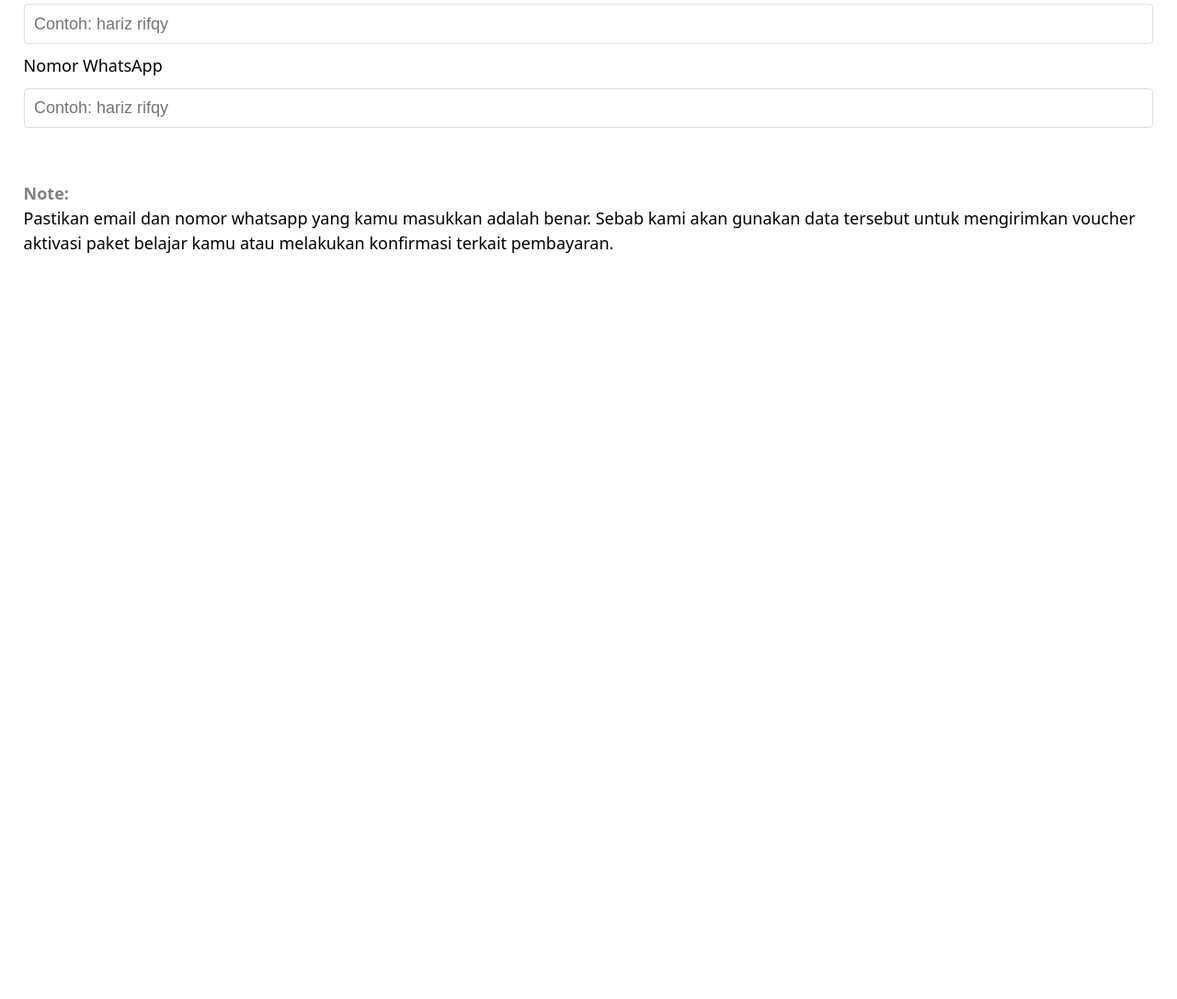
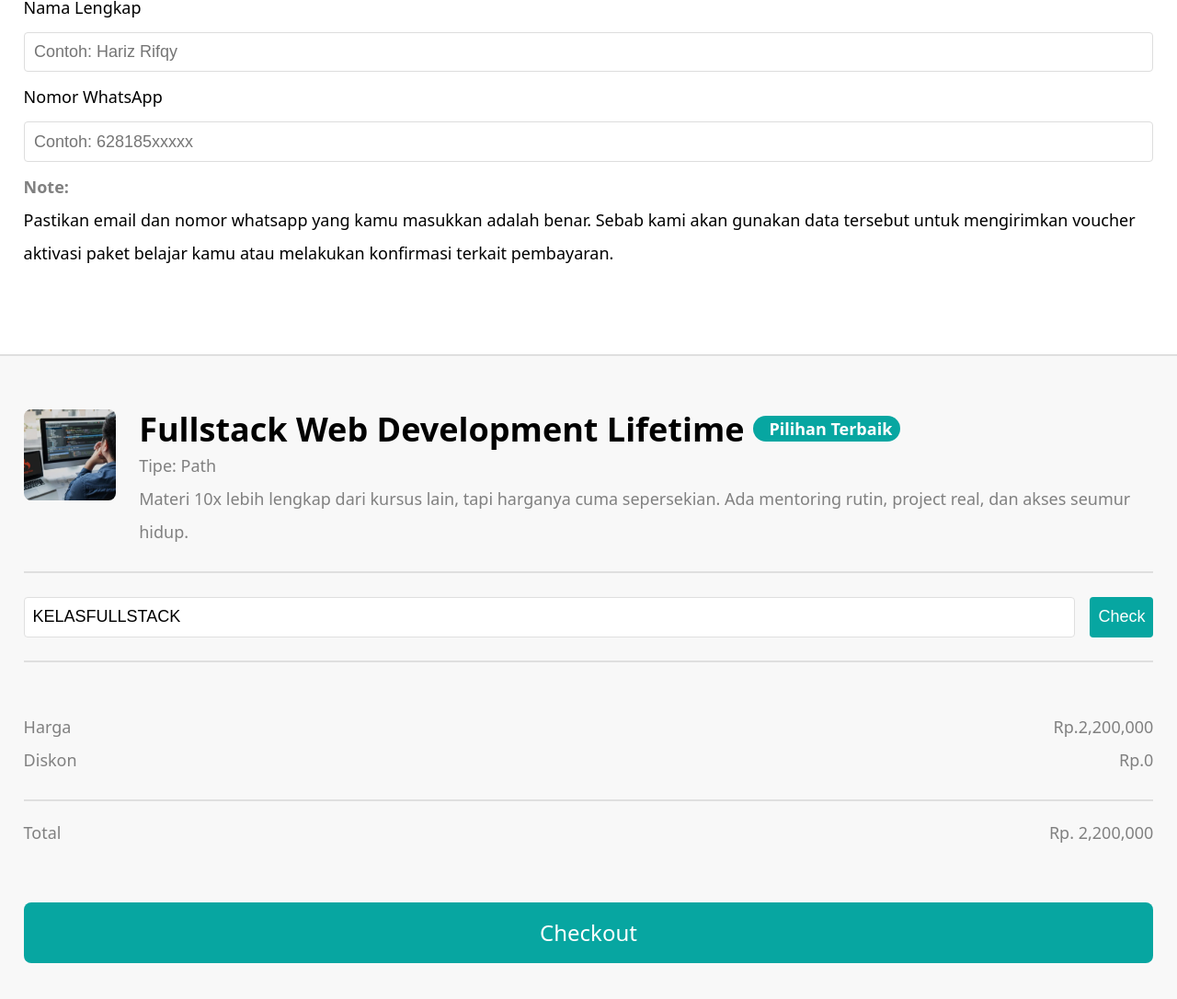
Before and after one commit to harizrifqy/Clone-KelasFullstack, a plain HTML site: page payment.html in a window 1280 px wide. Shown: the part 482-1568 px from the top of the page at 92% size. Before the commit the page ends 930 px from the top, so only its background shows below. Drawn offline with Linux system fonts and the light colour scheme.

Commit message:
feat: add payment page, coupon logic, and unify title-section styling

```diff
--- a/js/main.js
+++ b/js/main.js
@@ -4,4 +4,4 @@ const navbarLink = document.querySelector('.navbar-link');
 navToggle.addEventListener('click', () => {
   navToggle.classList.toggle('active');
   navbarLink.classList.toggle('active');
-});
+})
--- a/payment.html
+++ b/payment.html
@@ -12,9 +12,9 @@
 
 <body>
   <div class="container">
-    <section class="payment_wrapper">
+    <section class="info_customer">
       <h1 class="payment_title">Codepolitan Payment</h1>
-      <article class="info_customer">
+      <article class="customer">
         <h2 class="info_customer-title">Informasi Pelanggan</h2>
         <span>Lengkapi form di bawah ini</span>
         <form class="form email" action="">
@@ -22,24 +22,78 @@
           <input class="input_email" type="email" name="email" placeholder="Contoh: john@gmail.com">
         </form>
       </article>
-      <article class="info_customer">
+      <article class="customer">
         <h2 class="info_customer-title">Nama dan Nomor WhatsApp</h2>
         <form action="#" class="form name">
           <label for="name">Nama Lengkap</label>
-          <input class="input_name" type="text" name="name" placeholder="Contoh: hariz rifqy">
+          <input class="input_name" type="text" name="name" placeholder="Contoh: Hariz Rifqy">
         </form>
 
         <form action="#" class="form name_and_phone">
           <label for="name">Nomor WhatsApp</label>
-          <input class="input_name" type="text" name="name" placeholder="Contoh: hariz rifqy">
+          <input class="input_name" type="text" name="name" placeholder="Contoh: 628185xxxxx">
         </form>
+        <blockquote>
+          <summary>Note: </summary>
+          <p>Pastikan email dan nomor whatsapp yang kamu masukkan adalah benar. Sebab kami akan gunakan data tersebut
+            untuk mengirimkan voucher aktivasi paket belajar kamu atau melakukan konfirmasi terkait pembayaran.</p>
+        </blockquote>
       </article>
-      <blockquote>
-        <summary>Note: </summary>
-        <p>Pastikan email dan nomor whatsapp yang kamu masukkan adalah benar. Sebab kami akan gunakan data tersebut
-          untuk mengirimkan voucher aktivasi paket belajar kamu atau melakukan konfirmasi terkait pembayaran.</p>
-      </blockquote>
+    </section>
+    <section class="checkout">
+      <img class="img_checkout" src="img/img-paymentI.webp" alt="Course Image">
+      <article class="content_checkout">
+        <article class="header_checkout">
+          <h2 class="title_checkout">Fullstack Web Development Lifetime</h2>
+          <span class="badge_pilihan-terbaik"><svg xmlns="http://www.w3.org/2000/svg" width="20" height="20"
+              viewBox="0 0 24 24" fill="none" stroke="currentColor" stroke-width="2" stroke-linecap="round"
+              stroke-linejoin="round" class="lucide lucide-thumbs-up-icon lucide-thumbs-up">
+              <path d="M7 10v12" />
+              <path
+                d="M15 5.88 14 10h5.83a2 2 0 0 1 1.92 2.56l-2.33 8A2 2 0 0 1 17.5 22H4a2 2 0 0 1-2-2v-8a2 2 0 0 1 2-2h2.76a2 2 0 0 0 1.79-1.11L12 2a3.13 3.13 0 0 1 3 3.88Z" />
+            </svg>Pilihan Terbaik</span>
+        </article>
+        <span class="type_checkout">Tipe: Path</span>
+        <p class="info_materi">Materi 10x lebih lengkap dari kursus lain, tapi harganya cuma sepersekian. Ada mentoring
+          rutin, project real, dan akses seumur hidup.</p>
+      </article>
+      <!-- Struktur Input Kupon -->
+      <article class="coupon_section">
+        <div class="coupon_container">
+          <input type="text" class="coupon_input" placeholder="Kode Kupon (Jika ada)">
+          <button class="coupon_button" type="button" disabled>
+            Check
+          </button>
+        </div>
+      </article>
+      <article class="price_section">
+        <div class="price_container">
+          <p class="price_normal">Harga <span>Rp.2,200,000</span></p>
+          <p class="price_discount">Diskon <span>Rp.0</span></p>
+        </div>
+        <div class="total-price_container">
+          <p class="total_price">Total <span>Rp. 2,200,000</span></p>
+          <a class="btn checkout">Checkout</a>
+        </div>
+      </article>
     </section>
   </div>
+  <script>
+  const kuponInput = document.querySelector('.coupon_input');
+  const submitBtn = document.querySelector('.coupon_button');
+
+  window.addEventListener('DOMContentLoaded', () => {
+    kuponInput.value = 'KELASFULLSTACK';
+    submitBtn.disabled = false;
+  });
+
+  kuponInput.addEventListener('input', () => {
+    if (kuponInput.value.trim() === '') {
+      submitBtn.disabled = true;
+    } else {
+      submitBtn.disabled = false;
+    }
+  });
+</script>
 </body>
 </html>
--- a/style/app.css
+++ b/style/app.css
@@ -1,8 +1,9 @@
 html,
 body {
   font-family: system-ui, -apple-system, BlinkMacSystemFont, 'Segoe UI', Roboto, Oxygen, Ubuntu, Cantarell, 'Open Sans', 'Helvetica Neue', sans-serif;
-  line-height: 1.5;
+  line-height: 2;
   color: var(--white);
+  scroll-behavior: smooth;
 }
 
 body {
@@ -16,6 +17,17 @@ body {
   grid-template-columns: minmax(18.75rem, 1fr);
   width: 100%;
   max-width: 1200px;
+}
+
+.title-section {
+  font-size: var(--fs-lg);
+  font-weight: 800;
+  text-align: center;
+  line-height: 1.2;
+}
+
+.highlight_title-section {
+  color: var(--color-primary);
 }
 
 .navbar {
@@ -68,16 +80,20 @@ body {
   outline-offset: 2px;
 }
 
-.btn.silabus-navbar,
-.btn.login,
-.btn.join {
+.btn {
+  display: flex;
+  align-items: center;
   text-decoration: none;
-  font-weight: 500;
-  transition: all 0.3s ease;
+  padding: var(--space-xs);
+  border-radius: 0.25rem;
+  gap: var(--space-xs);
+  cursor: pointer;
 }
+
 
 .btn.silabus-navbar {
   color: gray;
+  font-size: var(--fs-md);
   font-weight: 800;
   transition: color 0.3s ease;
 }
@@ -90,12 +106,7 @@ body {
 .btn.join,
 .btn.join-hero,
 .btn.silabus-hero {
-  display: flex;
   justify-content: center;
-  gap: var(--space-xs);
-  padding: var(--space-xs);
-  border-radius: 0.25rem;
-  transition: all 0.15s ease;
 }
 
 .btn.login {
@@ -121,24 +132,16 @@ body {
   display: block;
   background: transparent;
   align-self: center;
-  padding: 10px;
+  padding: 0.625rem; /* setara 10px*/
   border: none;
   cursor: pointer;
   z-index: 100;
 }
 
-.nav-toggle.active .bar:nth-child(2) {
-  opacity: 0;
-}
+.nav-toggle.active .bar:nth-child(2) {opacity: 0;}
+.nav-toggle.active .bar:nth-child(1) {transform: translateY(6px) rotate(45deg);}
 
-.nav-toggle.active .bar:nth-child(1) {
-  transform: translateY(6px) rotate(45deg);
-}
-
-.nav-toggle.active .bar:nth-child(3) {
-  transform: translateY(-7px) rotate(-45deg);
-  height: 0.125rem;
-}
+.nav-toggle.active .bar:nth-child(3) {transform: translateY(-7px) rotate(-45deg);height: 0.125rem;}
 
 
 .nav-toggle .bar {
@@ -150,13 +153,8 @@ body {
   transition: all 0.3s ease-in-out;
 }
 
-.nav-toggle .bar:nth-child(2) {
-  height: 0.1rem;
-}
-
-.nav-toggle .bar:nth-child(3) {
-  height: 0.1rem;
-}
+.nav-toggle .bar:nth-child(2) {height: 0.1rem;}
+.nav-toggle .bar:nth-child(3) {height: 0.1rem;}
 
 
 /* Hero Section */
@@ -178,6 +176,7 @@ body {
 }
 
 .left-section {
+  flex: 1;
   display: flex;
   flex-direction: column;
   gap: var(--fs-lg);
@@ -186,10 +185,7 @@ body {
 .title-hero {
   font-size: var(--fs-lg);
   font-weight: 800;
-}
-
-.title-hero span {
-  color: var(--color-primary);
+  line-height: 1.2;
 }
 
 .description-hero,
@@ -207,10 +203,6 @@ body {
   gap: var(--space-xs);
 }
 
-.btn.join-hero,
-.btn.silabus-hero {
-  text-decoration: none;
-}
 
 .btn.join-hero {
   background-color: var(--color-primary);
@@ -234,6 +226,7 @@ body {
 }
 
 .right-section {
+  flex: 1;
   position: relative;
   display: block;
 }
@@ -261,8 +254,7 @@ body {
 
 
 .img-hero {
-  max-width: 100%;
-  height: auto;
+  width: 100%;
   display: block;
 }
 
@@ -286,7 +278,6 @@ body {
   padding: var(--space-sm);
   background: linear-gradient(to right, var(--main-bg), var(--bg-navbar));
   border-radius: 0.25rem;
-  text-align: center;
 }
 
 .img-intro {
@@ -300,12 +291,12 @@ body {
   flex-direction: column;
   gap: var(--space-xs);
   margin-bottom: var(--space-lg);
-  text-align: left;
 }
 
 .struggle-conclusion {
-  color: var(--color-secondary);
-  font-weight: 600;
+  color: var(--color-primary);
+  font-weight: 700;
+  text-align: center;
 }
 
 
@@ -316,22 +307,13 @@ body {
   flex-direction: column;
   align-items: center;
   gap: var(--space-xl);
-  padding: var(--space-md);
   margin-top: var(--space-2xl);
 }
 
 
-.title.cta {
-  font-size: var(--fs-lg);
-  font-weight: 800;
-  text-align: center;
-  line-height: 1.2;
-}
-
 .highlight-title-cta {
   color: var(--color-secondary);
 }
-
 
 .img-dashboard-2,
 .img-dashboard,
@@ -341,9 +323,6 @@ body {
   width: 100%;
 }
 
-.description-materi {
-  line-height: 2;
-}
 
 .info-materi {
   margin: var(--space-md) 0;
@@ -356,16 +335,15 @@ body {
 
 .btn.video-explanation {
   align-self: start;
-  display: flex;
   align-items: center;
-  gap: var(--space-xs);
   background-color: var(--color-primary);
-  border: none;
-  padding: var(--space-xs);
-  font-weight: 600;
-  border-radius: 0.25rem;
-  cursor: pointer;
-  transition: transform 0.15s ease;
+  color: var(--black);
+  font-weight: 700;
+  max-width: 15rem;
+  padding: 0.5rem;
+  transition:
+  background-color 0.3s ease
+  transform 0.2s ease-out;
 }
 
 .btn.video-explanation:hover {
@@ -380,7 +358,6 @@ body {
   display: flex;
   flex-direction: column;
   gap: var(--space-md);
-  line-height: 2;
 }
 
 .learning-facilities {
@@ -397,9 +374,7 @@ body {
 
 
 .title-learning-facilities {
-  font-size: var(--fs-lg);
   text-align: center;
-  font-weight: 800;
 }
 
 .title-learning-facilities span {
@@ -412,7 +387,6 @@ body {
   align-items: center;
   gap: var(--space-xs);
   margin-bottom: var(--space-sm);
-  line-height: 1.5;
 }
 
 .facilities-list li svg {
@@ -428,6 +402,7 @@ body {
   padding: var(--space-md);
   border-radius: 0.25rem;
   margin-top: var(--space-3xl);
+  scroll-margin-top: var(--space-3xl);
 }
 
 .study-materials_header {
@@ -437,10 +412,6 @@ body {
   gap: var(--space-lg);
 }
 
-.study-materials_title {
-  font-size: var(--fs-lg);
-  font-weight: 800;
-}
 
 .study-materials_title span {
   color: var(--color-primary);
@@ -477,7 +448,6 @@ body {
 .description_materials {
   background-color: var(--bg-navbar);
   padding: var(--space-md);
-  line-height: 2;
   padding: 0 var(--space-lg) var(--space-md) var(--space-lg);
   animation: slideDown 0.3s ease;
 }
@@ -511,9 +481,6 @@ body {
   color: var(--color-primary);
 }
 
-.learning-project_description {
-  line-height: 2;
-}
 
 .learning-project_content {
   text-align: start;
@@ -598,7 +565,6 @@ body {
   background-color: rgba(106, 106, 106, 0.384);
   padding: var(--space-md);
   border-radius: 0.25rem;
-  line-height: 2;
 }
 
 .sallary ul li:nth-child(1),
@@ -622,6 +588,7 @@ body {
 }
 
 
+/* Card Bundling Semua Kelas*/
 .card.economical-package {
   background-color: rgba(106, 106, 106, 0.384);
   border-radius: 1rem;
@@ -643,7 +610,7 @@ body {
 
 .title.card-economical {
   font-size: var(--fs-lg);
-  color: black;
+  color: var(--black);
   background-color: var(--color-secondary);
   width: 100%;
   border-top-left-radius: 1rem;
@@ -666,12 +633,15 @@ body {
 .price-normal {
   color: rgb(246, 65, 65);
   font-size: var(--fs-md);
+  font-weight: 400;
   text-decoration: line-through;
+  line-height: 1;
 }
 
 .price-discount {
   font-size: var(--fs-2xl);
   color: rgb(144, 197, 63);
+  line-height: 1;
 }
 
 .btn.join-card {
@@ -705,7 +675,6 @@ body {
   margin-top: var(--space-2xl);
 }
 
-
 .footer-wrapper {
   max-width: 100%;
   padding: var(--space-xl) var(--space-lg);
@@ -714,24 +683,16 @@ body {
   gap: var(--space-lg);
 }
 
-
-.company-profile {
+.contact-wrapper,
+.location-on-maps,
+.company-profile,
+.contact  {
   display: flex;
   flex-direction: column;
   gap: var(--space-sm);
 }
 
-
-.contact-wrapper,
-.location-on-maps {
-  display: flex;
-  flex-direction: column;
-  gap: var(--space-md);
-}
-
 .contact {
-  display: flex;
-  flex-direction: column;
   justify-content: center;
   gap: var(--space-md);
 }
@@ -741,7 +702,6 @@ body {
   font-size: var(--fs-md);
   font-weight: 700;
 }
-
 
 .email,
 .phone,
@@ -762,7 +722,6 @@ body {
   max-width: 24px;
 }
 
-
 .footer_brand {
   max-width: var(--width-logo-desktop);
 }
@@ -773,7 +732,7 @@ body {
 @media (min-width: 55em) {
 
   /* setara dengan 880px */
-  .img-hero {
+  .navbar_brand {
     width: var(--width-logo-tablet);
   }
 
--- a/style/payment.css
+++ b/style/payment.css
@@ -1,29 +1,29 @@
 html,
 body {
   font-family: system-ui, -apple-system, BlinkMacSystemFont, 'Segoe UI', Roboto, Oxygen, Ubuntu, Cantarell, 'Open Sans', 'Helvetica Neue', sans-serif;
-  line-height: 1.5;
+  line-height: 2;
   color: var(--white);
+  scroll-behavior: smooth;
 }
 
 body {
   min-height: 100vh;
   color: var(--black);
-  padding-bottom: 10rem;
   font-size: var(--fs-base);
 }
 
 .container {
   display: grid;
   grid-template-columns: 1fr;
-  gap: var(--space-xl);
+  gap: var(--space-md);
 }
 
 
-.payment_wrapper {
+.info_customer {
   padding: var(--space-md) var(--space-md) var(--space-xs);
   display: flex;
   flex-direction: column;
-  gap: var(--space-xl);
+  gap: var(--space-lg);
 }
 
 .payment_title {
@@ -31,8 +31,8 @@ body {
   margin-top: var(--space-md);
 }
 
-
-.info_customer {
+.customer,
+.form {
   display: flex;
   flex-direction: column;
   gap: var(--space-xs);
@@ -42,18 +42,15 @@ body {
   font-size: var(--fs-md);
 }
 
-.info_customer span {color: gray;}
+.info_customer span {
+  color: gray;
+}
 
-
-.form {
-  display: flex;
-  flex-direction: column;
-  gap: var(--space-xs);
-}
 
 .input_email,
 .input_name,
-.input_voucher-disc {
+.input_voucher-disc,
+.coupon_input {
   padding: 0.65rem;
   border: 1px solid rgb(221, 221, 221);
   border-radius: 0.25rem;
@@ -64,3 +61,145 @@ summary {
   font-weight: 700;
   color: gray;
 }
+
+
+.checkout {
+  width: 100%;
+  background-color: var(--color-bg-payment);
+  display: grid;
+  grid-template-columns: minmax(3.125rem, 6.25rem) minmax(6.25rem, 1fr);
+  gap: var(--space-md);
+  padding: var(--space-xl) var(--space-md);
+  margin-top: var(--space-xl);
+  border-top: 2px solid rgb(223, 223, 223);
+}
+
+.img_checkout {
+  max-width: 100%;
+  border-radius: 0.5rem;
+}
+
+.title_checkout {
+  font-size: var(--fs-lg);
+  font-weight: 700;
+  line-height: 1.2;
+}
+
+.header_checkout {
+  display: flex;
+  align-items: center;
+  flex-wrap: wrap;
+  gap: var(--space-xs);
+}
+
+.badge_pilihan-terbaik {
+  font-size: var(--fs-base);
+  color: var(--white);
+  font-weight: 600;
+  background-color: var(--bg-btn-payment);
+  padding: 0 var(--space-xs);
+  border-radius: 1rem;
+  display: flex;
+  align-items: center;
+  gap: var(--space-xs);
+  max-width: 10rem;
+  height: 1.75rem;
+  white-space: nowrap;
+}
+
+.content_checkout {
+  display: flex;
+  flex-direction: column;
+}
+
+.info_materi,
+.type_checkout {
+  color: gray;
+}
+
+
+.coupon_section,
+.price_section {
+  grid-column: span 2;
+  border-top: 2px solid rgb(223, 223, 223);
+  border-bottom: 2px solid rgb(223, 223, 223);
+  padding: var(--space-md) 0;
+}
+
+
+.coupon_container {
+  display: flex;
+  gap: var(--space-sm);
+}
+
+.coupon_input {
+  flex: 1;
+  padding: 0.65rem var(--space-xs);
+  font-size: var(--fs-base);
+  border: 1px solid rgb(223, 223, 223);
+  border-radius: 0.25rem;
+}
+
+.coupon_button {
+  background-color: var(--bg-btn-payment);
+  border: none;
+  color: var(--white);
+  border-radius: 0.25rem;
+  font-size: var(--fs-base);
+  padding: var(--space-xs);
+}
+
+.coupon_button:disabled {
+  background-color: #ccc;
+  cursor: not-allowed;
+}
+
+
+.price_section {
+  display: flex;
+  flex-direction: column;
+  gap: var(--space-sm);
+  border-bottom: 0;
+  border-top: 0;
+}
+
+.price_container {
+  border-bottom: 2px solid rgb(223, 223, 223);
+  padding-bottom: var(--space-md);
+}
+
+.total-price_container {
+  border-bottom: 0;
+}
+
+.price_container p,
+.total-price_container p {
+  display: flex;
+  justify-content: space-between;
+  color: gray;
+}
+
+
+.btn.checkout {
+  color: var(--white);
+  background-color: var(--bg-btn-payment);
+  font-size: var(--fs-md);
+  padding: var(--space-xs);
+  display: flex;
+  justify-content: center;
+  border-radius: 0.5rem;
+  border: none;
+  cursor: pointer;
+  transition: opacity 0.3s ease, transform 0.3s ease-out;
+}
+
+.btn.checkout:hover,
+.coupon_button:hover {
+  transform: scale(1.015);
+  opacity: 0.75;
+}
+
+.btn.checkout:active,
+.coupon_button:active {
+  opacity: 0.5;
+}
--- a/style/variable.css
+++ b/style/variable.css
@@ -3,6 +3,7 @@
   --color-primary: rgb(249, 194, 55);
   --color-secondary: rgb(244, 199, 85);
   --color-bg-payment: rgb(248, 248, 248);
+  --bg-btn-payment: rgb(7, 166, 161);
   --white: white;
   --black: black;
   --bg-navbar: rgb(29, 37, 48);
@@ -27,7 +28,7 @@
   /* 48px - 72px */
 
   /* Spacing scale (margin/padding/gap) */
-  --space-xs: clamp(0.6rem, 0.8vw, 0.85rem);
+  --space-xs: clamp(0.5rem, 0.7vw, 0.7rem);
   --space-sm: clamp(1rem, 1.2vw, 1.25rem);
   --space-md: clamp(1.5rem, 2vw, 2rem);
   --space-lg: clamp(2rem, 3vw, 3rem);
@@ -37,7 +38,6 @@
 
   /* Container widths */
   --max-container: 1200px;
-  --max-container-wide: 1440px;
 
   /* Width Logo Brand */
   --width-logo-mobile: 12rem;
```
Also changed, not shown: index.html (+16 -16 lines).
